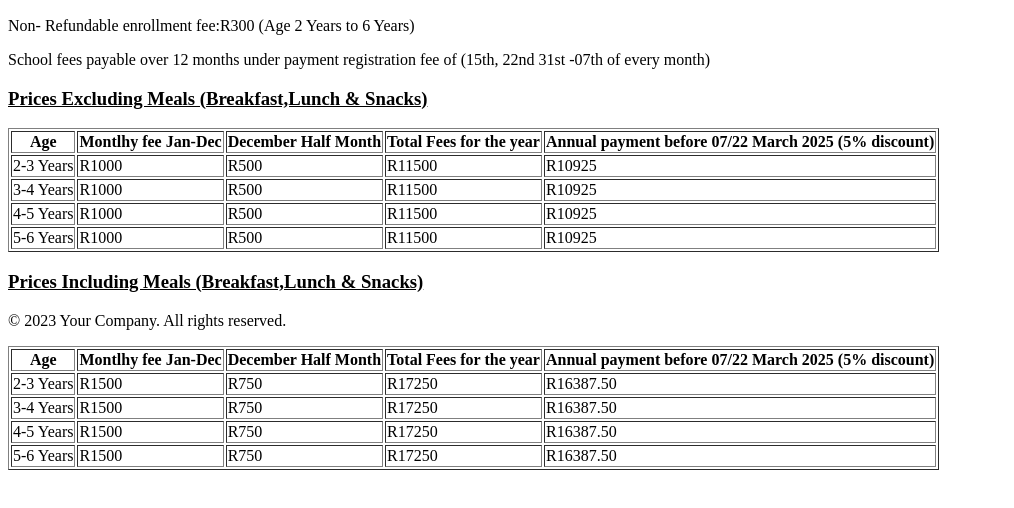
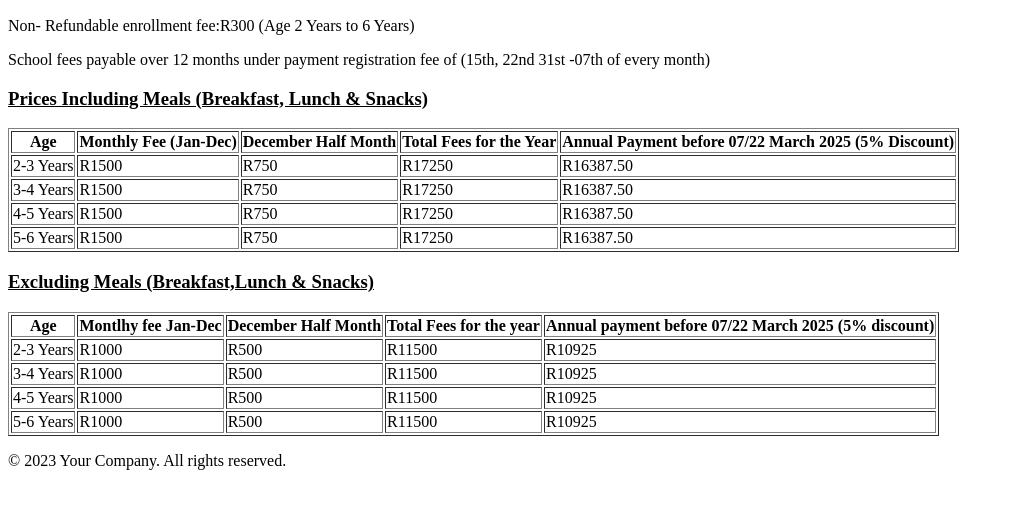
Before and after one commit to LesediKganya/Part-1, a plain HTML site: page product&service.html in a window 1280 px wide. Shown: the part 216-724 px from the top of the page, without its empty margins (0-1014 px from the left). Drawn offline with Linux system fonts and the light colour scheme.

Commit message:
Add files via upload

```diff
--- a/product&service.html
+++ b/product&service.html
@@ -17,6 +17,7 @@
             </ul>
         </nav>
     </header>
+
 <imag></imag>
 <u><h1>Kiddies Time Price List</h1></u>
 <h2>Schedule of school fees and enrollment fee 2025</h2>
@@ -24,8 +25,51 @@
 <p>Non- Refundable enrollment fee:R300 (Age 2 Years to 6 Years)</p>
 <p>School fees payable over 12 months under payment registration fee of (15th, 22nd 31st -07th of every month)</p>
 
-<u><h3>Prices Excluding Meals (Breakfast,Lunch & Snacks)</h3></u>
+    <title>Prices Including Meals</title>
+    <title>Prices Exluding Meals</title>
+</head>
+<body>
 
+<h3><u>Prices Including Meals (Breakfast, Lunch & Snacks)</u></h3>
+<table border="1">
+    <tr>
+        <th>Age</th>
+        <th>Monthly Fee (Jan-Dec)</th>
+        <th>December Half Month</th>
+        <th>Total Fees for the Year</th>
+        <th>Annual Payment before 07/22 March 2025 (5% Discount)</th>
+    </tr>
+    <tr>
+        <td>2-3 Years</td>
+        <td>R1500</td>
+        <td>R750</td>
+        <td>R17250</td>
+        <td>R16387.50</td>
+    </tr>
+    <tr>
+        <td>3-4 Years</td>
+        <td>R1500</td>
+        <td>R750</td>
+        <td>R17250</td>
+        <td>R16387.50</td>
+    </tr>
+    <tr>
+        <td>4-5 Years</td>
+        <td>R1500</td>
+        <td>R750</td>
+        <td>R17250</td>
+        <td>R16387.50</td>
+    </tr>
+    <tr>
+        <td>5-6 Years</td>
+        <td>R1500</td>
+        <td>R750</td>
+        <td>R17250</td>
+        <td>R16387.50</td>
+    </tr>
+</table>
+
+<u><h3> Excluding Meals (Breakfast,Lunch & Snacks)</u></h3>
 <table  border="1">
     <tr>
         <th>Age</th>
@@ -62,44 +106,9 @@
         <td>R11500</td>
         <td>R10925</td>
     </tr>
-<table  border="1">
-    <tr>
-        <th>Age</th>
-        <th>Montlhy fee Jan-Dec</th>
-        <th>December Half Month</th>
-        <th>Total Fees for the year</th>
-        <th>Annual payment before 07/22 March 2025 (5% discount)</th>
-    </tr>
-    <tr>
-        <td>2-3 Years</td>
-        <td>R1500</td>
-        <td>R750</td>
-        <td>R17250</td>
-        <td>R16387.50</td>
-    </tr>
-    <tr>
-        <td>3-4 Years</td>
-        <td>R1500</td>
-        <td>R750</td>
-        <td>R17250</td>
-        <td>R16387.50</td>
-    </tr>
-    <tr>
-        <td>4-5 Years</td>
-        <td>R1500</td>
-        <td>R750</td>
-        <td>R17250</td>
-        <td>R16387.50</td>
-    </tr>
-    <tr>
-        <td>5-6 Years</td>
-        <td>R1500</td>
-        <td>R750</td>
-        <td>R17250</td>
-        <td>R16387.50</td>
-    </tr>
-<u><h3>Prices Including Meals (Breakfast,Lunch & Snacks)</h3></u>
+</table>
+    <footer>
+        <p>&copy; 2023 Your Company. All rights reserved.</p>
+    </footer>
 </body>
-<footer>
-    <p>&copy; 2023 Your Company. All rights reserved.</p>
-</footer>
+</html>
```
Also changed, not shown: About us.html (+2 -2 lines), homepage.html (+0 -25 lines), contact.html (line endings or trailing spaces), enquiry.html (line endings or trailing spaces), index.html (line endings or trailing spaces), 2 other files.
